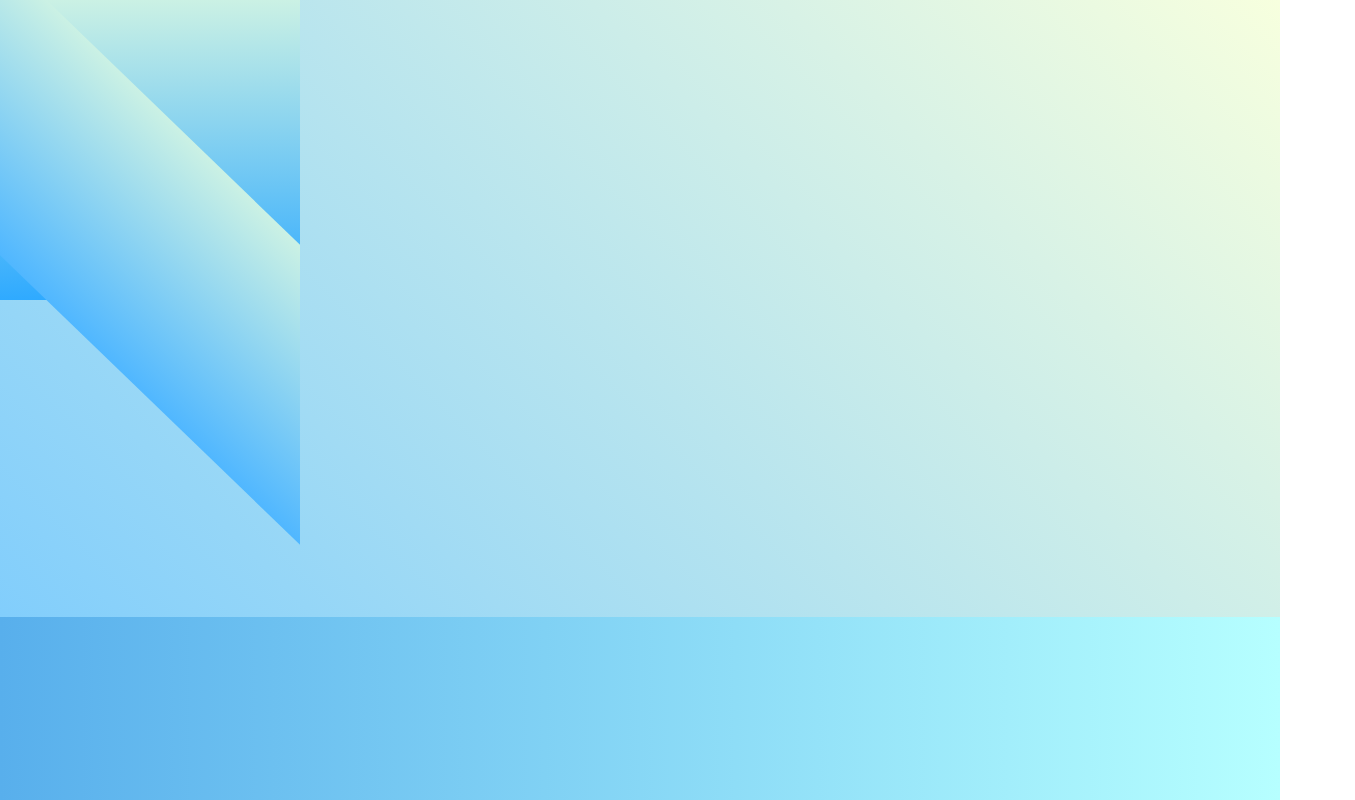
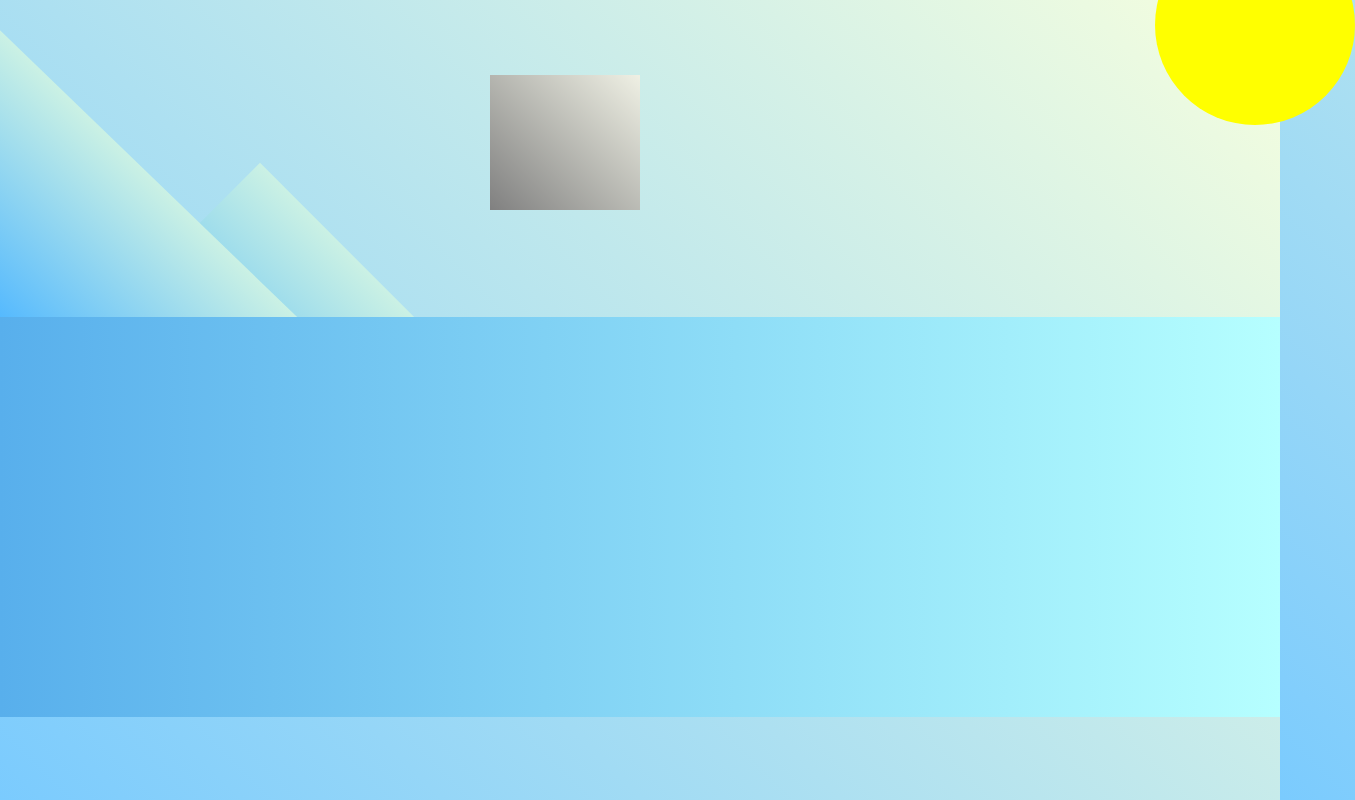
Before and after one commit to mrAbdhas/fcc-css-transforms-penguin, a plain HTML site: page index.html in a window 1280 px wide. Shown: the top 800 px of the page, 1355 px wide, since content can reach past the window. Drawn offline with Linux system fonts and the light colour scheme.

Commit message:
step21 - step30

```diff
--- a/index.html
+++ b/index.html
@@ -9,8 +9,10 @@
     <body>
         <div class="left-mountain"></div>
         <div class="back-mountain"></div>
+        <div class="sun"></div>
         <div class="penguin">
-
+            <div class="penguin-head"></div>
+            <div class="penguin-body"></div>
         </div>
         <div class="ground">
 
--- a/styles.css
+++ b/styles.css
@@ -21,6 +21,21 @@ body{
     width: 300px;
     height: 300px;
     background: linear-gradient(rgb(203, 241, 228), rgb(47, 170, 255));
+    position: absolute;
+    z-index: 1;
+    transform: rotate(45deg);
+    left: 110px;
+    top: 225px;
+}
+
+.sun{
+    width: 200px;
+    height: 200px;
+    background-color: yellow;
+    position: absolute;
+    border-radius: 50%;
+    top: -75px;
+    right: -75px;
 }
 
 .penguin{
@@ -28,6 +43,14 @@ body{
     height: 300px;
     margin: 0 auto;
     margin-top: 75px;
+    z-index: 4;
+    position: relative;
+}
+
+.penguin-head{
+    width: 150px;
+    height: 45%;
+    background: linear-gradient(45deg, gray, rgb(239, 240, 228));
 }
 
 .ground{
```
